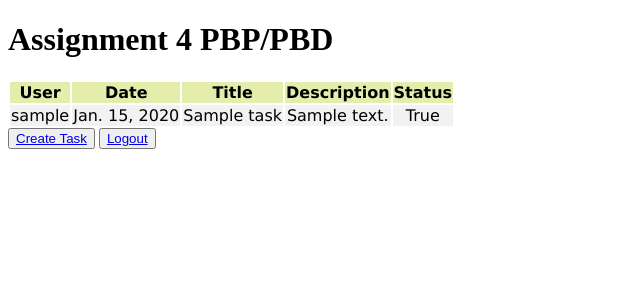
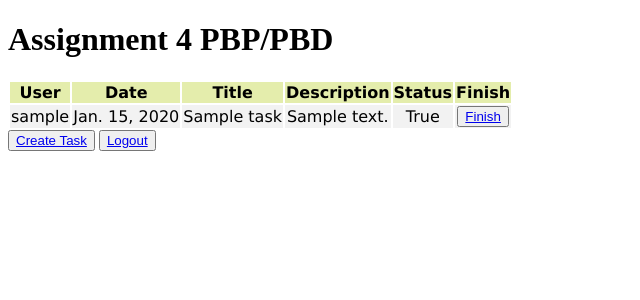
Before and after one commit to garbitz/tugas3_pbp, a Django app: page /todolist/ in a window 1280 px wide. Shown: the top 300 px of the page, without its empty margins (0-640 px from the left). Run offline with Django 4.2, Linux system fonts and the light colour scheme; a user stored in the database is signed in; tables that the repository leaves empty hold one stand-in row (values such as "Sample post").

Commit message:
Added button for changin status flag

```diff
--- a/todolist/templates/todolist.html
+++ b/todolist/templates/todolist.html
@@ -12,6 +12,7 @@
       <th>Title</th>
       <th>Description</th>
       <th>Status</th>
+      <th>Finish</th>
     </tr>
     {% comment %} Add the data below this line {% endcomment %}
     {% for item in list %}
@@ -21,6 +22,8 @@
       <td>{{item.title}}</td>
       <td>{{item.description}}</td>
       <td>{{item.is_finished}}</td>
+      <td><button><a href="{% url 'todolist:finish-task' item.id %}">Finish</a></button></td>
+
     </tr>
 	  {% endfor %}
   </table>
--- a/todolist/urls.py
+++ b/todolist/urls.py
@@ -4,6 +4,7 @@ from todolist.views import register
 from todolist.views import login_user
 from todolist.views import logout_user
 from todolist.views import create_task
+from todolist.views import finish_task
 
 app_name = 'todolist'
 
@@ -13,4 +14,5 @@ urlpatterns = [
     path('register/', register, name='register'),
     path('login/', login_user, name='login'),
     path('logout/', logout_user, name='logout'),
+    path('finish-task/<int:pk>', finish_task, name='finish-task'),
 ]
--- a/todolist/views.py
+++ b/todolist/views.py
@@ -72,3 +72,9 @@ def logout_user(request):
     response = HttpResponseRedirect(reverse('todolist:login'))
     response.delete_cookie('last_login')
     return response
+
+def finish_task(request, pk):
+    task = Task.objects.get(id=pk)
+    task.is_finished = True
+    task.save()
+    return redirect('todolist:show_todolist')
```
